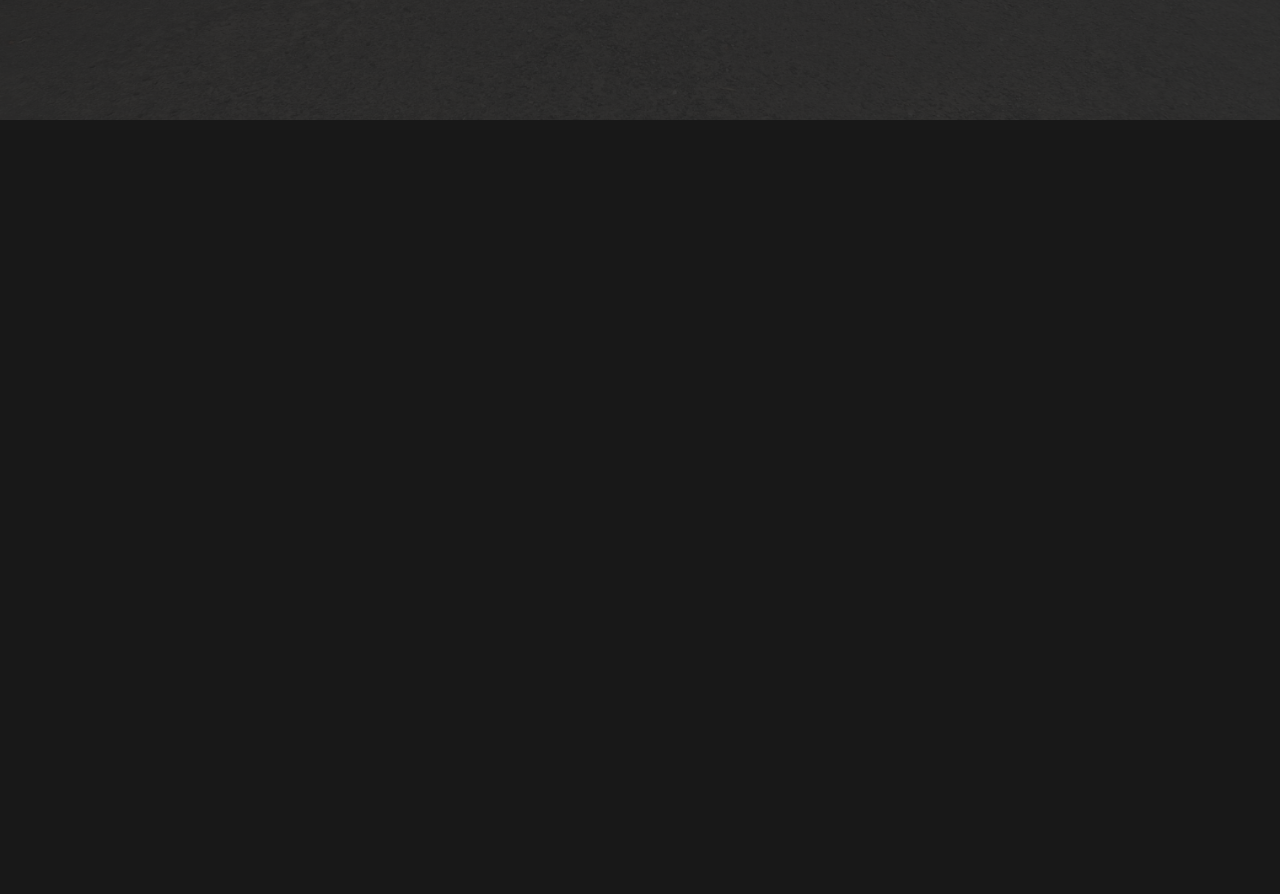
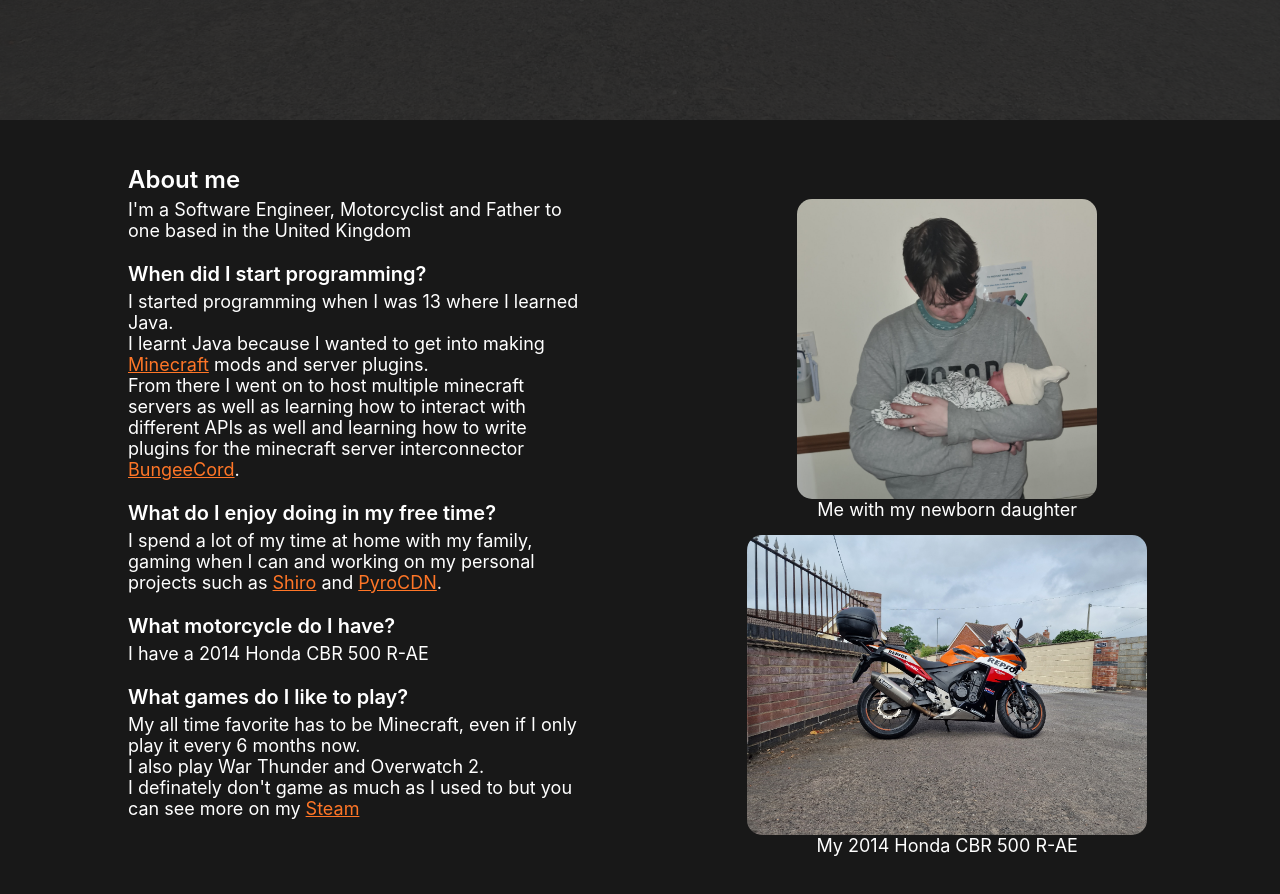
Before and after one commit to Luke-6723/portfolio, a React (Create React App) app: page / in a window 1280 px wide. Shown: the part 680-1574 px from the top of the page. Before the commit the page ends 800 px from the top, so only its background shows below. Built offline with nearby package versions, Linux system fonts and the light colour scheme.

Commit message:
AboutMe section

```diff
--- a/src/index.tsx
+++ b/src/index.tsx
@@ -3,6 +3,7 @@
 import './index.scss';
 import Landing from './sections/landing';
 import reportWebVitals from './reportWebVitals';
+import AboutMe from './sections/aboutme'
 
 const root = ReactDOM.createRoot(
   document.getElementById('root') as HTMLElement
@@ -11,6 +12,7 @@
 root.render(
   <React.StrictMode>
     <Landing />
+    <AboutMe />
   </React.StrictMode>
 );
 
--- /dev/null
+++ b/src/sections/aboutme/aboutme.scss
@@ -0,0 +1,54 @@
+.aboutme {
+  display: flex;
+  justify-content: center;
+  align-items: center;
+  min-height: 100vh;
+  font-size: 18px;
+
+  a {
+    color: rgba(255, 118, 39, 1);
+    text-decoration: underline;
+  }
+
+  .content {
+    display: flex;
+    flex-direction: column;
+    width: 80%;
+    min-height: 80vh;
+    margin: 5vh 0 7.5vh 0;
+    color: white;
+
+    .title {
+      font-size: 24px;
+      font-weight: 600;
+      margin-bottom: 5px;
+
+      &.small {
+        font-size: 20px;
+      }
+    }
+
+    .description {
+      display: grid;
+      grid-template-columns: 45% 15% 40%;
+
+      .images {
+        display: flex;
+        flex-direction: column;
+        align-items: center;
+        .image {
+          display: flex;
+          flex-direction: column;
+          align-items: center;
+          &:not(:first-child) {
+            margin-top: 15px;
+          }
+          img {
+            border-radius: 15px;
+            height: 300px;
+          }
+        }
+      }
+    }
+  }
+}
--- /dev/null
+++ b/src/sections/aboutme/index.tsx
@@ -0,0 +1,45 @@
+import React from 'react'
+import './aboutme.scss'
+
+import bike from '../../images/bike.jpg'
+import me from '../../images/me.png'
+
+function AboutMe() {
+  return (
+    <div id="aboutme" className="aboutme">
+      <div className='content'>
+        <div className='title'>About me</div>
+        <div className='description'>
+          <div className='text'>
+            I'm a Software Engineer, Motorcyclist and Father to one based in the United Kingdom<br /><br />
+            <div className='title small'>When did I start programming?</div>
+            I started programming when I was 13 where I learned Java.<br />
+            I learnt Java because I wanted to get into making <a target="_blank" href="https://minecraft.net">Minecraft</a> mods and server plugins.<br />
+            From there I went on to host multiple minecraft servers as well as learning how to interact with different APIs as well and learning how to write plugins for the minecraft server interconnector <a target="_blank" href='https://github.com/SpigotMC/BungeeCord'>BungeeCord</a>.<br /><br />
+            <div className='title small'>What do I enjoy doing in my free time?</div>
+            I spend a lot of my time at home with my family, gaming when I can and working on my personal projects such as <a href='https://shirobot.org'>Shiro</a> and <a href='https://pyrocdn.com'>PyroCDN</a>.<br /><br />
+            <div className='title small'>What motorcycle do I have?</div>
+            I have a 2014 Honda CBR 500 R-AE<br /><br />
+            <div className='title small'>What games do I like to play?</div>
+            My all time favorite has to be Minecraft, even if I only play it every 6 months now.<br />
+            I also play War Thunder and Overwatch 2.<br />
+            I definately don't game as much as I used to but you can see more on my <a href='https://steamcommunity.com/id/crystalreflex'>Steam</a>
+          </div>
+          <div></div>
+          <div className='images'>
+            <div className='image'>
+              <img src={me} alt="Me with my newborn daughter" />
+              <div>Me with my newborn daughter</div>
+            </div>
+            <div className='image'>
+              <img src={bike} alt="2014 Honda CBR 500 R-AE" />
+              <div>My 2014 Honda CBR 500 R-AE</div>
+            </div>
+          </div>
+        </div>
+      </div>
+    </div>
+  )
+}
+
+export default AboutMe
```
